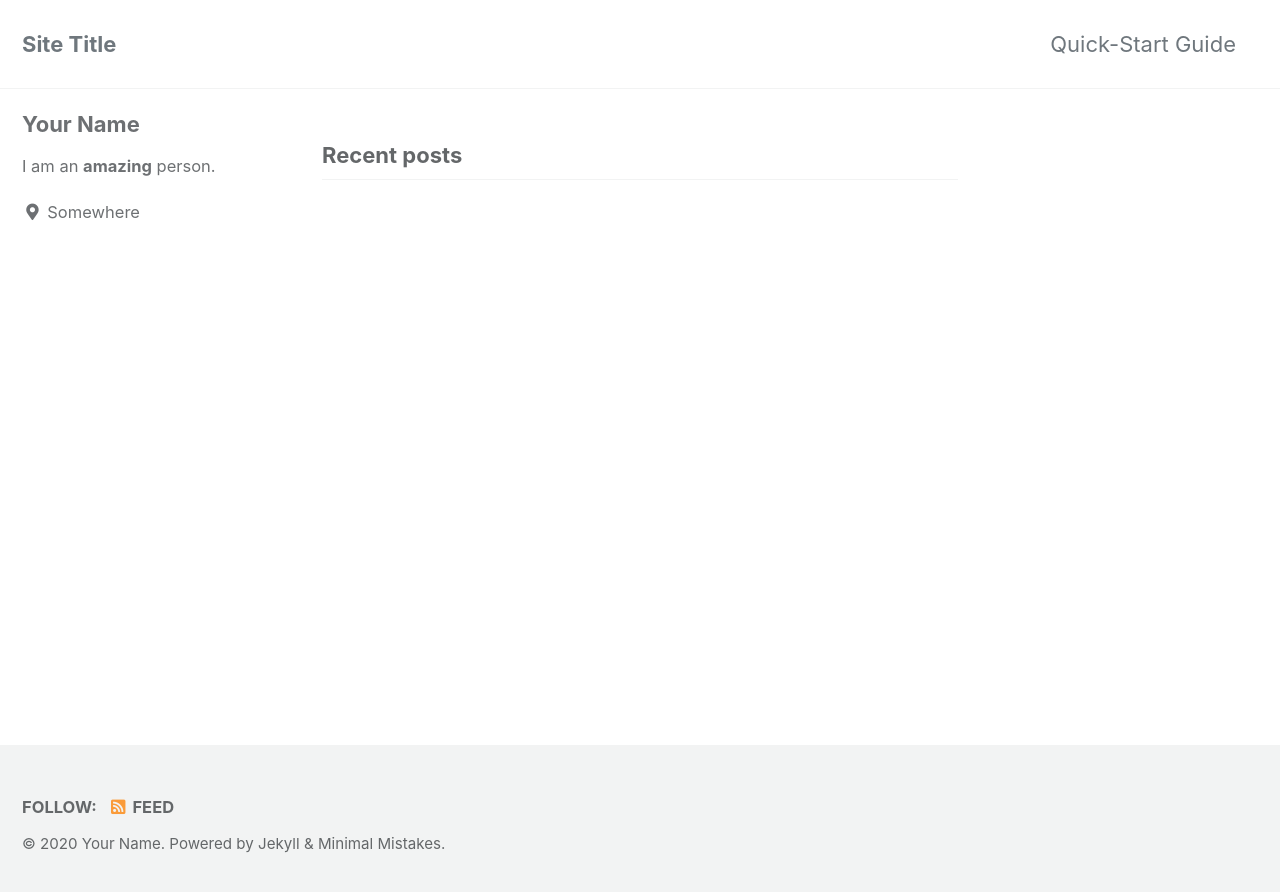
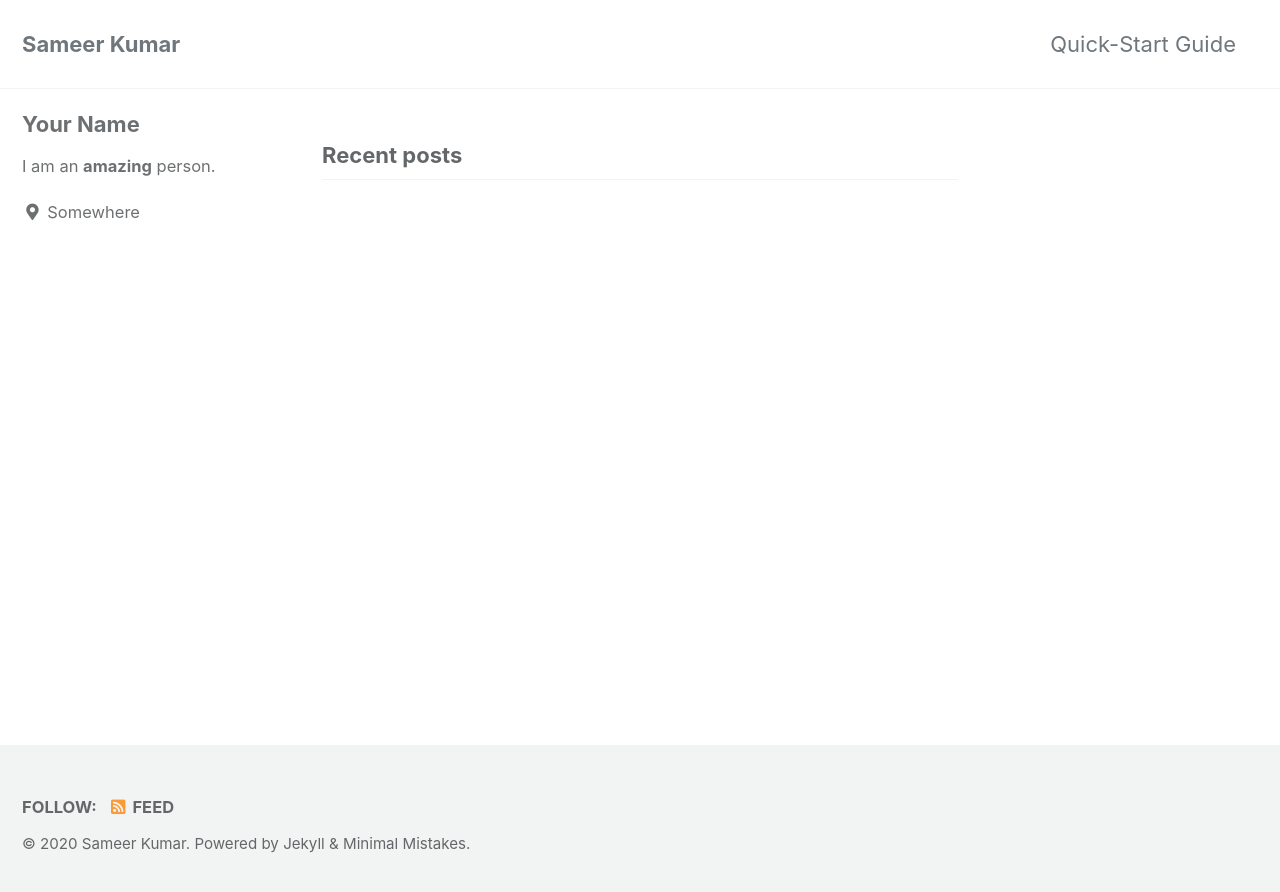
Before and after one commit to bvsk35/bvsk35.github.io, a Jekyll site: the page built from index.html, in a window 1280 px wide. Shown: the top 892 px of the page. Built offline with Jekyll 4.4.1, drawn with Linux system fonts in a browser that asks for light colours; cached includes are drawn as plain includes; the list of posts is cut into pages by our own code.

Commit message:
Update _config.yml

```diff
--- a/_config.yml
+++ b/_config.yml
@@ -16,10 +16,10 @@ minimal_mistakes_skin    : "default" # "air", "aqua", "contrast", "dark", "dirt"
 
 # Site Settings
 locale                   : "en-US"
-title                    : "Site Title"
+title                    : "Sameer Kumar"
 title_separator          : "-"
 subtitle                 : # site tagline that appears below site title in masthead
-name                     : "Your Name"
+name                     : "Sameer Kumar"
 description              : "An amazing website."
 url                      : # the base hostname & protocol for your site e.g. "https://mmistakes.github.io"
 baseurl                  : # the subpath of your site, e.g. "/blog"
```
